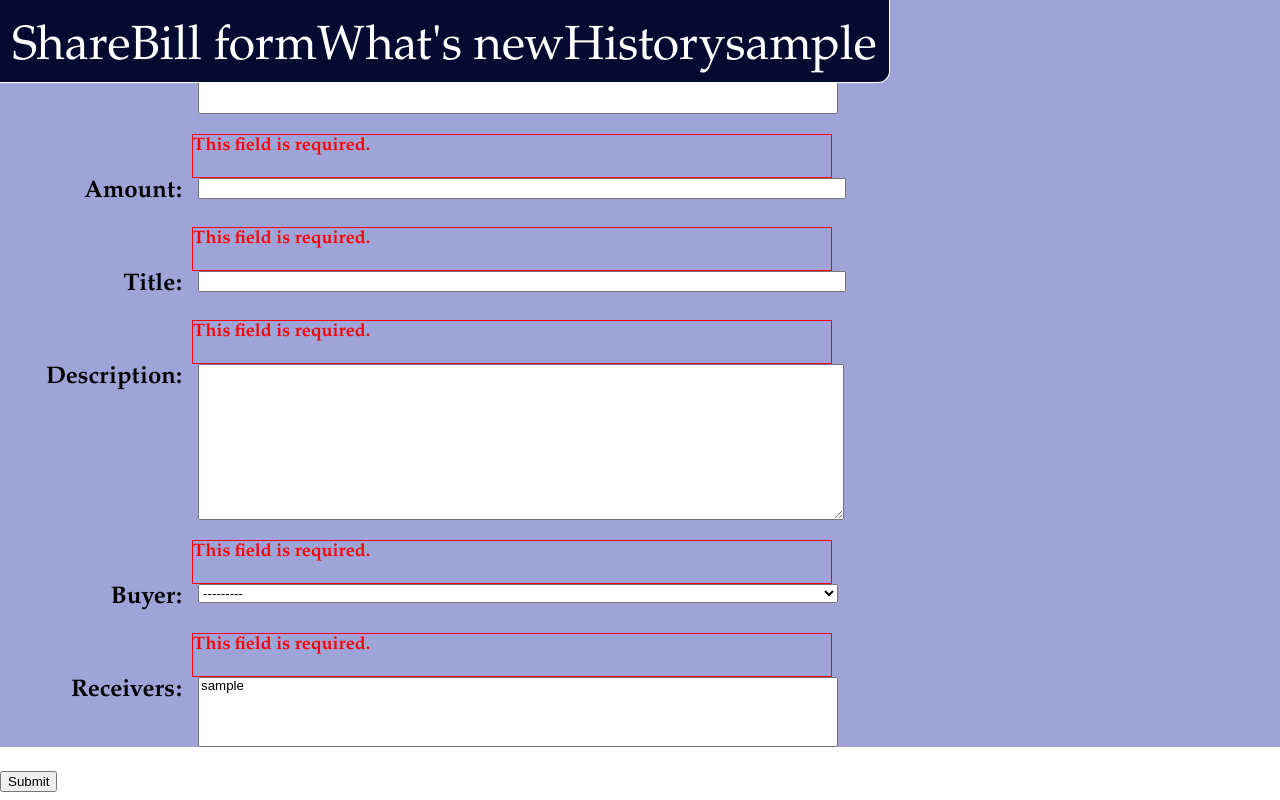
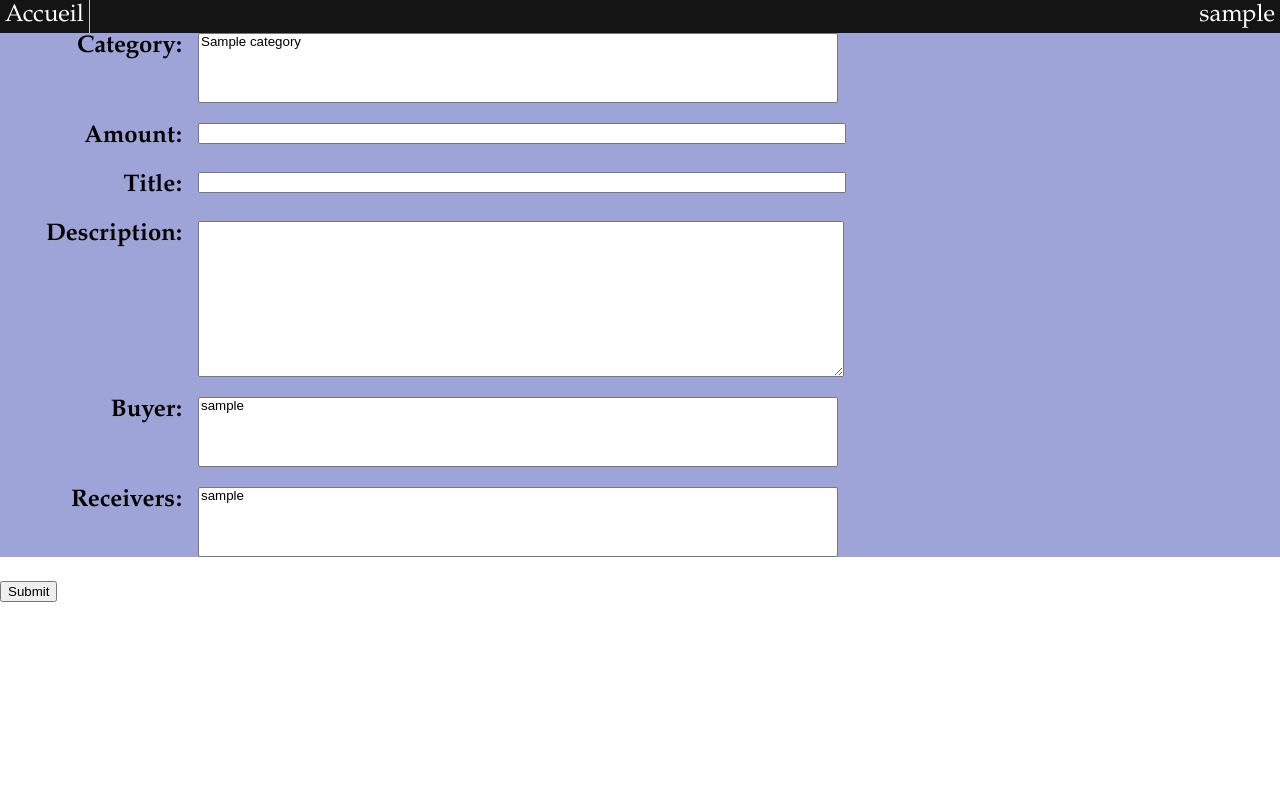
Before and after one commit to NicolasRolin13/EID2PLS-expenses, a Django app: page / in a window 1280 px wide. Run offline with Django 3.2, Linux system fonts and the light colour scheme; a user stored in the database is signed in; tables that the repository leaves empty hold one stand-in row (values such as "Sample post").

Commit message:
[expenses] Creation of home page + lots of good things

```diff
--- a/expenses/forms.py
+++ b/expenses/forms.py
@@ -15,5 +15,6 @@ class BillForm(forms.ModelForm):
         model = Bill
 #        fields = ['category', 'amount', 'title', 'description']
         exclude = ['creator', 'date', 'repayment']
-    buyer = forms.ModelChoiceField(queryset=ExtendedUser.objects.all())
+
+    buyer = forms.ModelMultipleChoiceField(queryset=ExtendedUser.objects.all())
     receivers = forms.ModelMultipleChoiceField(queryset=ExtendedUser.objects.all())
--- a/expenses/models.py
+++ b/expenses/models.py
@@ -93,11 +93,11 @@ class Bill(models.Model):
 class ExtendedUser(models.Model):
     user = models.OneToOneField(User)
     nickname = models.CharField(max_length=20)
-    balance = models.DecimalField(max_digits=6, decimal_places=2, editable=False)
+    balance = models.DecimalField(max_digits=6, decimal_places=2, editable=False, default=0)
 
     def calculate_balance(self):
-        positive = sum(transfer.amount for transfers in self.senders.all())
-        negative = sum(transfer.amount for transfers in self.receivers.all())
+        positive = sum(transfer.amount for transfer in self.senders.all())
+        negative = sum(transfer.amount for transfer in self.receivers.all())
         return (positive - negative)
 
     def update_amount(self):
--- /dev/null
+++ b/expenses/static/home.css
@@ -0,0 +1,17 @@
+p.welcome-text {
+    text-align: center;
+    font-size: 3em;
+}
+
+p.balance-text {
+    text-align: center;
+    font-size: 2em;
+}
+
+span.color-positive {
+    color: green;
+    }
+
+span.color-negative {
+    color: red;
+}
--- a/expenses/static/main.css
+++ b/expenses/static/main.css
@@ -64,53 +64,70 @@ ul.django-form {
     font-size: 0.75em;
 }
 
-nav ul ul {
-    display: none;
+nav.top-navigation-bar {
+    background: rgb(20,20,20);
 }
-
-nav ul li:hover > ul{
-    display: block;
-}
-
-nav ul {
-    position: relative;
-    display: inline-table;
-}
-
-nav ul ul li {
-    display: block;
-}
-
-nav.top-navigation-bar {
-    position: absolute;
-    display: block;
-    background-color: #050B30;
-    border-color: #FFFFFF;
-    border-width: 1px;
-    border-bottom-style: solid;
-    border-right-style: solid;
-    border-bottom-right-radius: 0.5em;
-    padding-top: 0.8em;
-    padding-bottom: 0.2em;
-    padding-left: 0.5em;
-    padding-right: 0.5em;
-    background-image: -moz-linear-gradient(top, #050B30, #0E1749)
-}
-.top-navigation-bar ul {
-    float: left;
-}
-.top-navigation-bar li {
-    list-style-type: none;
-    display: inline;
-}
-
 .top-navigation-bar a {
-    color: white;
-    font-size: 2em;
+    color: rgb(255,255,255);
     font-style: bold;
     text-decoration: none;
 }
 
-ul.user-menu {
+.top-navigation-bar a:hover {
+    color: rgb(0,0,0);
+    background: rgb(235,235,235);
+}
+.top-navigation-bar ul {
+    display: inline;
+    list-style: none;
+    margin: 0;
+    position: relative;
+}
+
+.top-navigation-bar ul:after {
+    content: "";
+    clear: both;
+    display: block;
+}
+
+.top-navigation-bar ul li {
+    padding-left: 5px;
+    padding-right: 5px;
+    padding-top: 2px;
+    padding-bottom: 2px;
+    display: inline-block;
+}
+
+.top-navigation-bar ul > li {
+    border-style: none;
+    border-right-style: solid;
+    border-width: 1px;
+    border-color: rgb(200,200,200);
+}
+
+.top-navigation-bar ul > li:last-child {
+    border-right-style: none;
+}
+
+.top-navigation-bar ul li.user-menu {
     float: right;
 }
+
+.top-navigation-bar ul ul {
+    display: none;
+    position: absolute;
+    top: 100%;
+}
+
+.top-navigation-bar ul li:last-child ul {
+    right: 100%;
+}
+
+.top-navigation-bar ul li:hover > ul {
+    display: block;
+}
+
+.top-navigation-bar ul ul li {
+    float: none;
+    position: relative;
+}
--- a/expenses/templates/base.html
+++ b/expenses/templates/base.html
@@ -3,19 +3,17 @@
     <head>
         <meta charset="utf-8"/>
         <link rel="stylesheet" href="/static/main.css">
+        {% block context_header %}{% endblock %}
     </head>
     <body>
         <header>
             <nav class="top-navigation-bar">
                 <ul>
-                    <li><a href="/" class="share-link">Share</a></li>
-                    <li><a href="{% url 'expenses.views.normal_bill_form' %}">Bill form</a></li>
-                    <li><a href="{% url 'expenses.views.whats_new' %}">What's new</a></li>
-                    <li><a href="{% url 'expenses.views.view_history' %}">History</a></li>
+                    <li><a href="/">Accueil</a></li>
                     {% if user.is_authenticated %}
-                    <li><a href=#>{{ user.username }}</a><ul class="user-menu">
-                        <li><a href=#>Logout</a></li>
-                    </ul></li>
+                    <li class="user-menu"><a href=#>{{ user.username }}</a>
+                    <ul><li><a href=#>Logout</a></li></ul>
+                    </li>
                     {% endif %}
                 </ul>
             </nav>
--- a/expenses/templates/basic_form.html
+++ b/expenses/templates/basic_form.html
@@ -1,5 +1,8 @@
 {% extends "base.html" %}
 
+{% block context_header %}
+<link rel="stylesheet" href="/static/home.css">
+{% endblock %}
 {% block main_content %}
 <form action="" method="post">
     <ul class=django-form>
--- a/expenses/urls.py
+++ b/expenses/urls.py
@@ -4,11 +4,12 @@ from django.conf.urls import patterns, url
 from expenses import views
 
 urlpatterns = patterns('',
-            url(r'^$', views.normal_bill_form),
+            url(r'^$', views.normal_bill_form, name='normal_bill_form'),
             url(r'^accounts/login/?$', views.view_login, name='view_login'),
             url(r'^accounts/login/fail/?$', views.view_login, {'error' : 1}, name='view_login_fail'),
             url(r'^accounts/do_login/?$', views.do_login),
             url(r'^accounts/logout/?$', views.view_logout),
             url(r'^accounts/history/?$', views.view_history),
             url(r'^whatsnew/?$', views.whats_new),
+            url(r'^home/$', views.view_home, name='home'),
             )
--- a/expenses/views.py
+++ b/expenses/views.py
@@ -9,24 +9,30 @@ from django.db.models import Q
 from expenses.forms import BillForm
 from expenses.models import Transfer, Bill, ExtendedUser
 
+import pdb
 # Custom views
 ###############
 
 @login_required
 def normal_bill_form(request):
     if request.POST:
-        submitted_form = BillForm(request.POST)
-        if submitted_form.is_valid():
-            bill_model = submitted_form.save(commit=False)
+        pdb.set_trace()
+        form = BillForm(request.POST)
+        if form.is_valid():
+            bill_model = form.save(commit=False)
             bill_model.creator = request.user.extendeduser
-            cleaned_form = submitted_form.cleaned_data
+            cleaned_form = form.cleaned_data
 
             bill_model.unsafe_save()
-            bill_model.create_transfers(cleaned_form['buyer'], cleaned_form['receivers'])
+            bill_model.create_transfers(cleaned_form['buyer'][0], cleaned_form['receivers'])
             bill_model.update_amount()
             bill_model.save()
-            render(request, 'thanks.html')
-    return render(request, 'basic_form.html', {'form':BillForm(request.POST)})
+            return render(request, 'thanks.html')
+    else:
+        form = BillForm()
+    return render(request, 'basic_form.html', {
+                'form':form,
+                })
 
 @login_required
 def view_history(request):
@@ -44,6 +50,18 @@ def whats_new(request):
     last_actions = Bill.objects.all().order_by('-id')[:10]
     last_actions_list = [(action, (user in action.list_of_people_involved())) for action in last_actions]
     return render(request, 'whatsnew.html', {'last_actions':last_actions_list})
+
+@login_required
+def view_home(request):
+    request.user.extendeduser.update_amount()
+    status = 'neutral'
+    if request.user.extendeduser.balance < 0:
+        status = 'negative'
+    elif request.user.extendeduser.balance > 0:
+        status = 'positive'
+    balance = request.user.extendeduser.balance
+    last_bills = Bill.objects.all().order_by('-id')[:10]
+    return render(request, 'home.html', {'balance': balance, 'status': status, 'last_bills': last_bills})
 
 # Login handling
 #################
```
Also changed, not shown: expenses/templates/home.html (added, +33 -0 lines).
